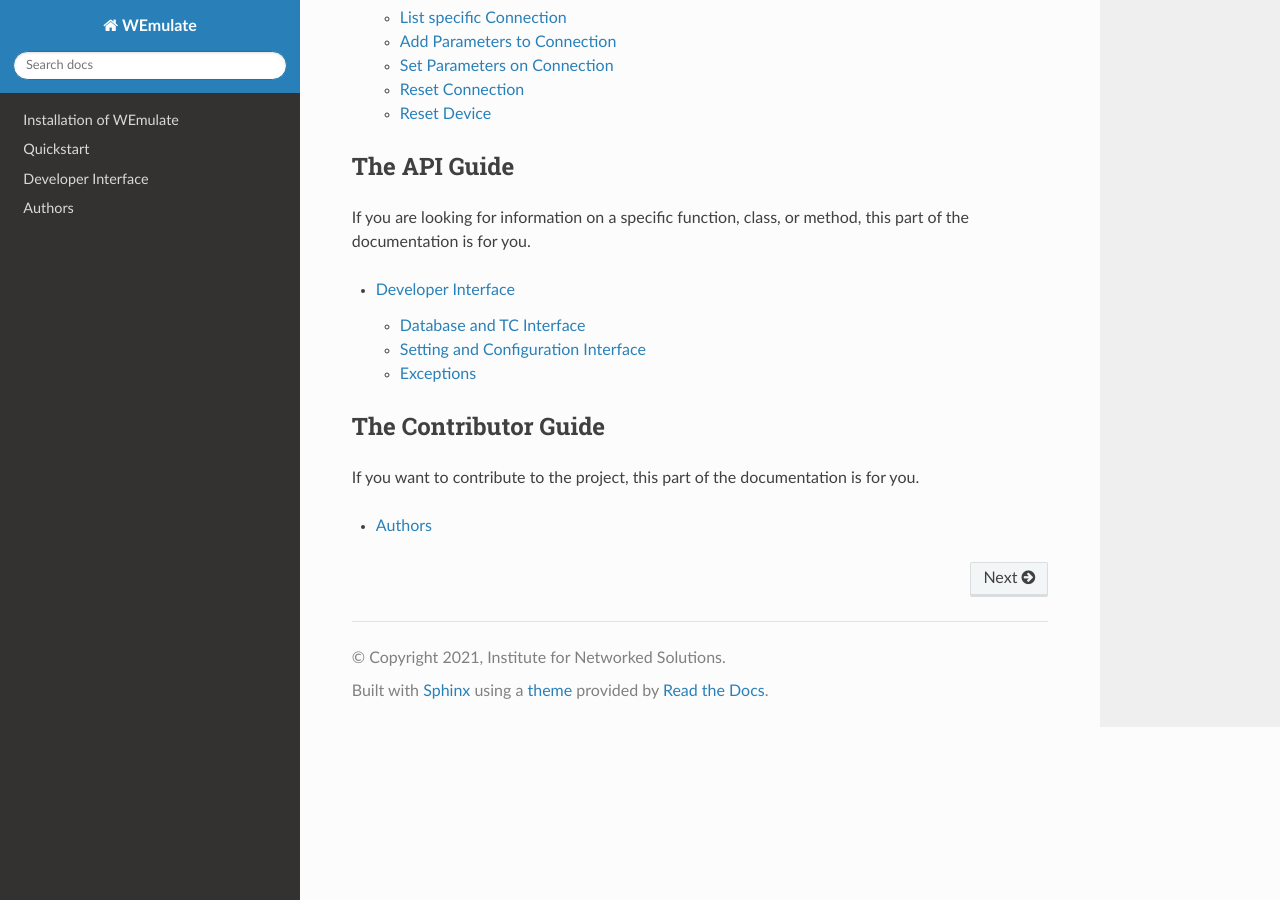
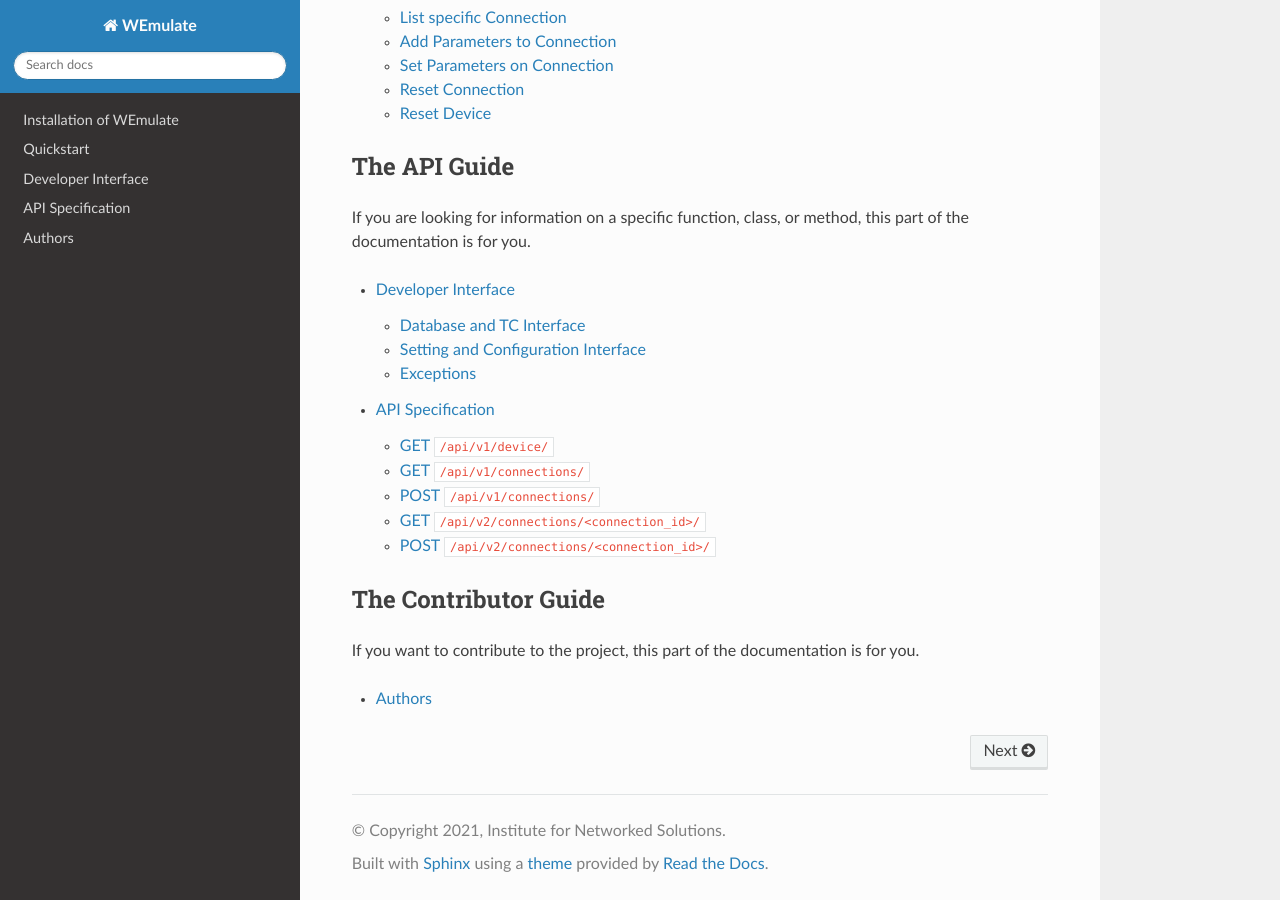
Before and after one commit to wemulate/wemulate, a Sphinx documentation site: the page built from docs/index.rst, in a window 1280 px wide and 900 px high, scrolled down 654 px. Built offline with Sphinx 7.4.7 and the Read the Docs theme 2.0.0, drawn with Linux system fonts in a browser that asks for light colours; some of the changed lines change nothing that is shown.

Commit message:
add api specification to docu

```diff
--- /dev/null
+++ b/docs/dev/api.rst
@@ -0,0 +1,168 @@
+.. _api:
+
+API Specification
+#####################
+
+This site contains information about the different API routes.
+The API package has to be installed on the system to use the appropriate routes.
+
+GET ``/api/v1/device/``
+***********************
+
+Get general device information.
+
+Response
+======================
+
+.. code-block:: json
+    {
+        "mgmt_interfaces" : [
+            {
+                "ip": "192.168.1.1",
+                "physical_name": "ens0"
+            },
+            {
+                "ip": "10.10.10.10",
+                "physical_name": "ens1"
+            }
+        ],
+        "interfaces": [
+            {
+                "interface_id": 1,
+                "logical_name": "LAN A",
+                "physical_name": "eth1",
+            },
+            {
+                "interface_id": 2,
+                "logical_name": "LAN B",
+                "physical_name": "eth2",
+            },
+            {
+                "interface_id": 3,
+                "logical_name": "LAN C",
+                "physical_name": "eth3",
+            },
+            {
+                "interface_id": 4,
+                "logical_name": "LAN D",
+                "physical_name": "eth4",
+            }
+        ],
+    }
+
+
+GET ``/api/v1/connections/``
+***********************
+
+Get all connection information.
+
+Response
+======================
+
+.. code-block:: json
+    {
+        "connections": [
+            {
+                "connection_name": "Connection1",
+                "connection_id": 1,
+                "first_logical_interface": 1,
+                "second_logical_interface": 2,
+                "delay": 0,
+                "packet_loss": 5,
+                "bandwidth": 100,
+                "jitter": 5
+            },
+            {
+                "connection": "Connection2",
+                "connection_id": 2,
+                "first_logical_interface": "LAN C",
+                "second_logical_interface": "LAN D",
+                "delay": 0,
+                "packet_loss": 5,
+                "bandwidth": 100,
+                "jitter": 5
+            }
+        ]
+    }
+
+POST ``/api/v1/connections/``
+***********************
+
+Create a single connection.
+
+Request
+======================
+
+.. code-block:: json
+    {
+        "connection_name": "new_name",
+        "first_logical_interface": 2,
+        "second_logical_interface": 3,
+    }
+
+Response
+======================
+
+.. code-block:: json
+    {
+        "connection_name": "new_name",
+        "connection_id": 2,
+        "first_logical_interface": 2,
+        "second_logical_interface": 3,
+    }
+
+GET ``/api/v2/connections/<connection_id>/``
+***********************
+
+Get specific connection information.
+
+Request
+======================
+
+.. code-block:: json
+    {
+        "connection_name": "Connection2",
+        "connection_id": 2,
+        "first_logical_interface": 2,
+        "second_logical_interface": 3,
+        "delay": 1,
+        "packet_loss": 6,
+        "bandwidth": 101,
+        "jitter": 6
+    }
+
+POST ``/api/v2/connections/<connection_id>/``
+***********************
+
+Update specific connection information.
+
+Request
+======================
+
+.. code-block:: json
+    {
+        "connection_name": "new-name",
+        "connection_id": 2,
+        "first_logical_interface": 2,
+        "second_logical_interface": 3,
+        "delay": 1,
+        "packet_loss": 6,
+        "bandwidth": 101,
+        "jitter": 6
+    }
+
+
+Response
+======================
+
+.. code-block:: json
+    {
+        "connection_name": "new-name",
+        "connection_id": 2,
+        "first_logical_interface": 2,
+        "second_logical_interface": 3,
+        "delay": 1,
+        "packet_loss": 6,
+        "bandwidth": 101,
+        "jitter": 6
+    }
--- a/docs/api.rst
+++ b/docs/dev/developer-interface.rst
@@ -1,4 +1,4 @@
-.. _api:
+.. _developer-interface:
 
 Developer Interface
 #####################
--- a/docs/index.rst
+++ b/docs/index.rst
@@ -22,7 +22,8 @@ this part of the documentation is for you.
 .. toctree::
    :maxdepth: 2
 
-   api
+   dev/developer-interface
+   dev/api
 
 The Contributor Guide
 **********************
```
